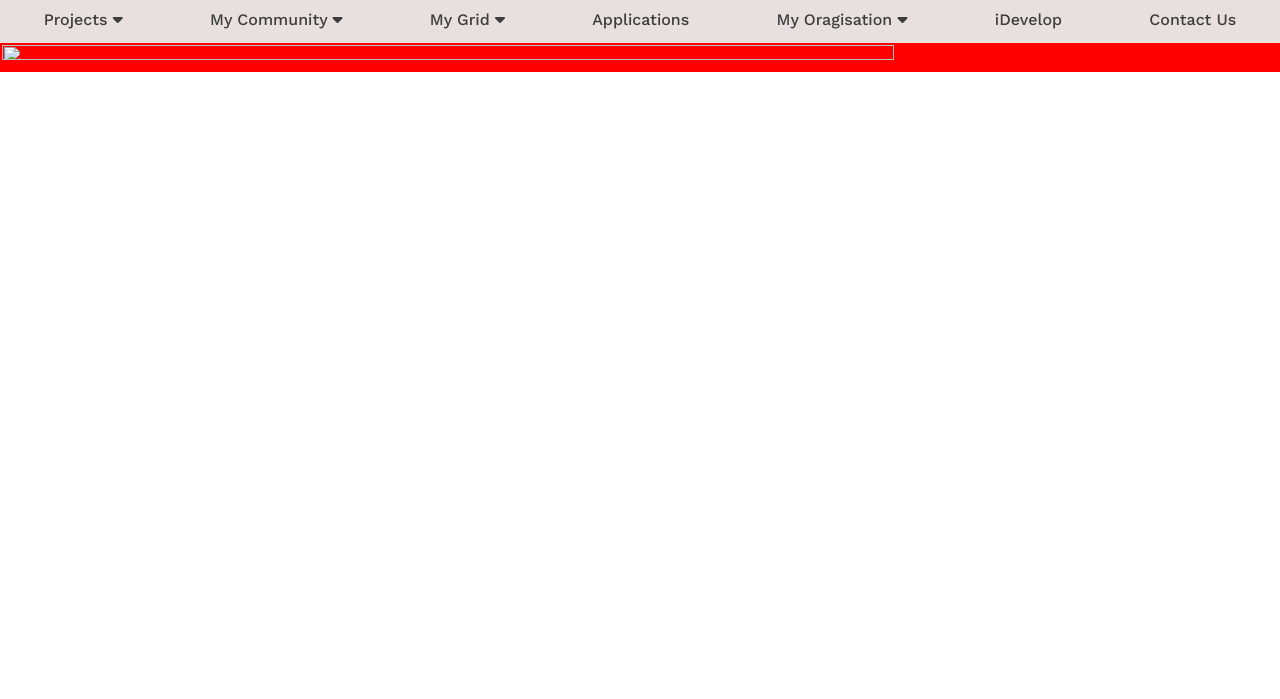
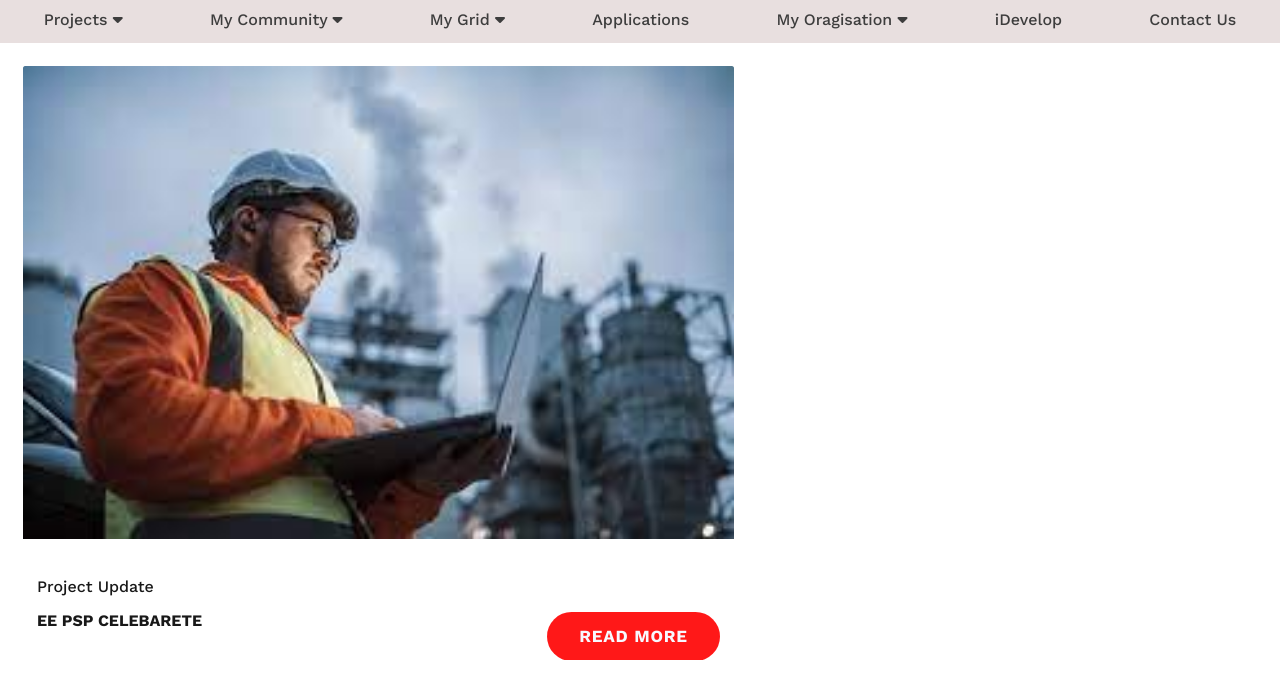
Before and after one commit to yousefsalah14/SEW_task, a plain HTML site: page index.html in a window 1280 px wide. Shown: the part 93-792 px from the top of the page. Drawn offline with nearby package versions, Linux system fonts and the light colour scheme.

Commit message:
Add files via upload

```diff
--- a/css/main.css
+++ b/css/main.css
@@ -16,10 +16,7 @@ body{
     width: 100%;
 
 }
-.nav{
-    position: fixed;
-    width: 100%;
-}
+
 .header{
      display: flex;
      flex-wrap: nowrap;
@@ -170,13 +167,125 @@ img{
   .first{
     display: grid;
     width: auto;
-    background-color: red;
+    align-content:space-between;
+
   }
   .wapper .slide{
     width: 70%;
     height: 100%;
+    overflow: hidden;
   }
   .slide .image{
+    width: 60%;
+    height: 40%;
+  }
+  .slide .img-data{
+    position: absolute;
+    top: 50%;
+    left: 2%;
+
+  }
+
+  .img-data ,.text{
+    font-size: medium;
+    font-weight: 400;
+  }
+  .button {
+    outline: none;
+    cursor: pointer;
+    border: none;
+    padding: 0.9rem 2rem;
+    margin: 0;
+    font-family: inherit;
+    font-size: inherit;
+    position: relative;
+    display: inline-block;
+    letter-spacing: 0.05rem;
+    font-weight: 700;
+    font-size: 17px;
+    border-radius: 500px;
+    overflow: hidden;
+    background: white;
+    color: ghostwhite;
+    text-decoration: none;
+   }
+
+   .button span {
+    position: relative;
+    z-index: 10;
+    transition: color 0.4s;
+   }
+
+   .button:hover span {
+    color: black;
+   }
+
+   .button::before,
+   .button::after {
+    position: absolute;
+    top: 0;
+    left: 0;
     width: 100%;
-    height: 80%;
-  }
+    height: 100%;
+    z-index: 0;
+   }
+
+
+  .button::before {
+    content: "";
+    background: red;
+    width: 120%;
+    left: -10%;
+    transform: skew(30deg);
+    transition: transform 0.4s cubic-bezier(0.3, 1, 0.8, 1);
+
+   }
+
+   .button:hover::before {
+    transform: translate3d(100%, 0, 0);
+   }
+
+
+
+   .projects .contant {
+    margin-top: 30px;
+}
+
+.project-card {
+    background-color: white;
+
+    border: 1px solid white;
+    min-height: 14em;
+    width: 80%;
+    transition: 0.8s ease;
+    overflow: hidden;
+    border-radius: 10px;
+    margin: 20px;
+}
+
+
+
+.project-img img {
+    width: 100%;
+}
+
+.project-card:hover .project-img {
+    opacity: 0.9;
+}
+
+.project-info {
+    padding: 1em;
+    opacity: 0.9;
+}
+
+.cat {
+    font-size: 0.8 em;
+}
+
+.project-title {
+    display: flex;
+    justify-content: space-between;
+    text-transform: uppercase;
+    font-weight: 700;
+    margin-top: 10px;
+}
--- a/index.html
+++ b/index.html
@@ -72,17 +72,37 @@
         <a href="dev">iDevelop</a>
         <a href="contact">Contact Us</a>
     </div>
-    <section class="main">
 
-    <div class="first">
+
+
         <div class="wapper">
             <div class="slide">
-                <img src="" alt="" class="image">
+
+                <section class="cardposation">
+                  <div class="contant">
+                      <div class="project-card">
+                          <div class="project-img">
+
+                              <img src="images/en2.jpg">
+
+                          </div>
+                          <div class="project-info">
+                              <p class="cat"> Project Update</p>
+                              <strong class="project-title">
+                               </span>EE PSP celebarete</span>
+                               <a href="" class="button"><span>Read More</span></a>
+
+                              </strong>
+
+                          </div>
+
+                            </div>
+                      </div>
+                  </div>
             </div>
 
-        </div>
     </div>
 </div>
-         </section>
+
 </body>
 </html>
```
Also changed, not shown: css/normaliz.css (line endings or trailing spaces).
